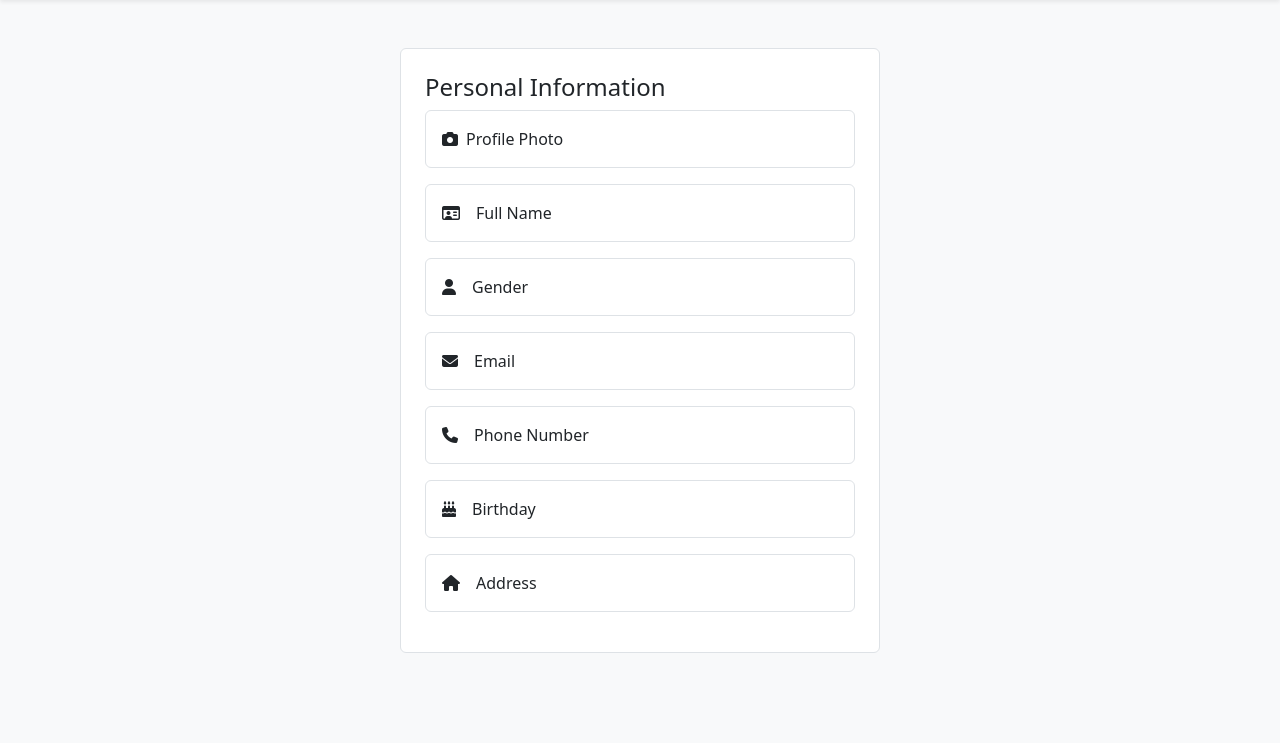
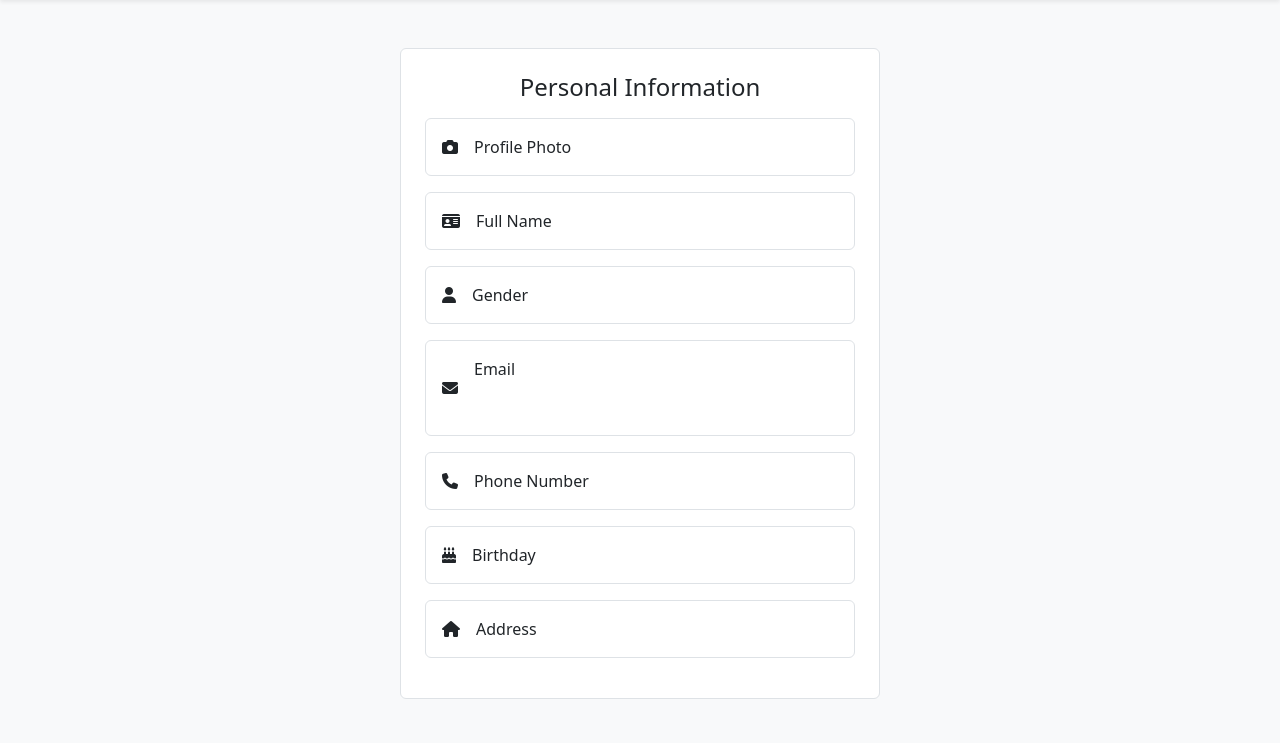
Before and after one commit to ngothikimoanh/hrm-django, a Django app: page /account/users/profile in a window 1280 px wide. Shown: the part 57-800 px from the top of the page. Run offline with Django 5.2, Linux system fonts and the light colour scheme; parts of the project's set-up code (start-up, migrations or seed data) failed here and were passed over.

Commit message:
add profile page

```diff
--- a/src/account/templates/account/pages/user/profile.html
+++ b/src/account/templates/account/pages/user/profile.html
@@ -8,21 +8,21 @@
 
 {% block main %}
 <div class="container mt-5 border p-4 rounded bg-body-tertiary" style="max-width: 30rem;">
-  <h4>Personal Information</h4>
+  <h4 class="text-center mb-3">Personal Information</h4>
 
   <form method="post">
     {% csrf_token %}
 
     <label class="d-flex align-items-center justify-content-between p-3 border rounded mb-3" style="cursor:pointer;">
-      <div class="d-flex align-items-center gap-2">
-        <i class="fa-solid fa-camera"></i>
+      <div class="d-flex align-items-center">
+        <i class="fa-solid fa-camera me-3"></i>
         Profile Photo
       </div>
       <input type="file" class="d-none" name="avatar">
     </label>
 
     <div class="d-flex align-items-center p-3 border rounded mb-3" style="cursor:pointer;">
-      <i class="fa-regular fa-id-card me-3"></i>
+      <i class="fa-solid fa-id-card me-3"></i>
       <div>
         <a href="#" class="text-decoration-none text-reset">Full Name</a>
       </div>
@@ -42,6 +42,7 @@
       <div>
         <div>
           <a href="#" class="text-decoration-none text-reset">Email</a>
+          <input type="text" readonly class="form-control-plaintext" id="staticEmail" value="{{ user.email }}">
         </div>
       </div>
     </div>
```
